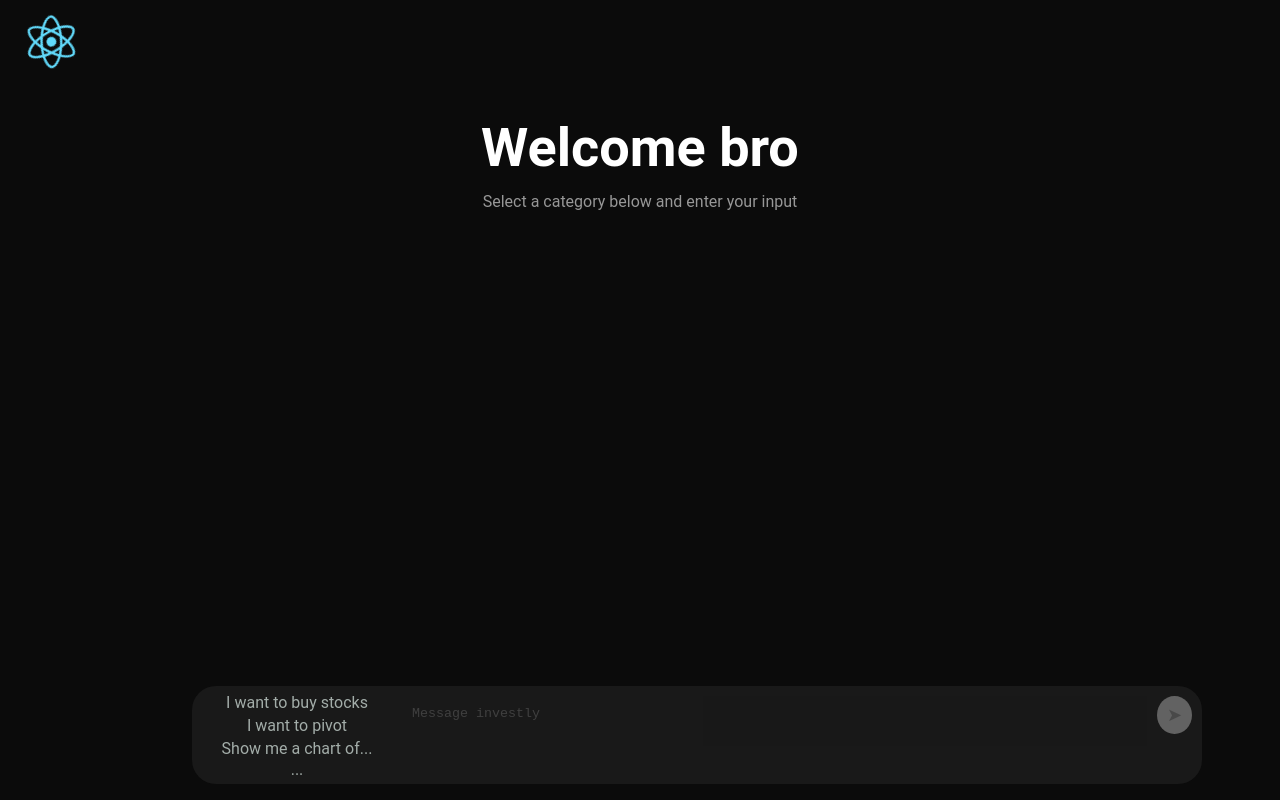
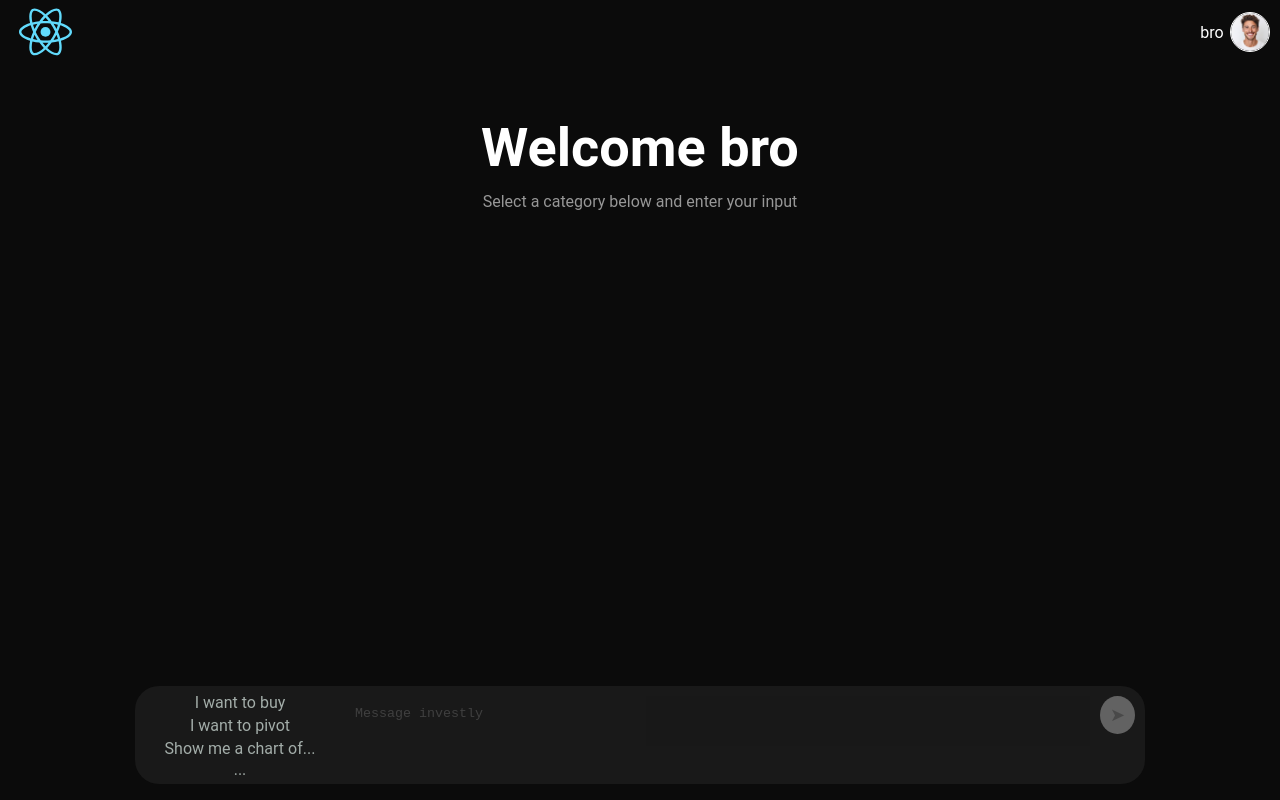
Before and after one commit to arsentsn/investly-frontend, a React (Create React App) app: page / in a window 1280 px wide. Built offline with nearby package versions, Linux system fonts and the light colour scheme.

Commit message:
centered input and added header

```diff
--- a/src/App.css
+++ b/src/App.css
@@ -1,4 +1,8 @@
 .App {
+  display: flex;
+  flex-direction: column;
+  align-items: center;
+  min-height: 100vh;
   text-align: center;
 }
 
@@ -7,6 +11,29 @@
 body {
   font-family: 'Roboto', 'Courier New', Courier, monospace;
   background-color: #0b0b0b;
+  margin: 0;
+  padding: 0;
+}
+
+.header {
+  display: flex;
+  justify-content: space-between;
+  width: 100%;
+}
+
+.profile {
+  color: white;
+  display: flex;
+  flex-direction: row;
+  align-items: center;
+  margin-right: 10px;
+}
+
+.profile-pic {
+  height: 2.4em;
+  border-radius: 50%;
+  border: 1px solid rgb(255, 255, 255);
+  margin-left: 6px;
 }
 
 .welcome-header {
@@ -67,7 +94,6 @@ body {
 .input-container {
   position: fixed;
   bottom: 2%;
-  left: 15%;
   display: flex;
   flex-direction: row;
 }
@@ -146,10 +172,7 @@ input[type="radio"]:checked+.radio-input-label {
 
 .logo {
   height: 4em;
-  position: fixed;
-  left: 6px;
-  top: 10px;
-  animation: App-logo-spin 6s infinite linear;
+  /* padding-left: 4px; */
 }
 
 .submit-button {
--- a/src/App.js
+++ b/src/App.js
@@ -1,19 +1,39 @@
 import React, { useState } from 'react';
 import logo from './logo.svg';
+import profilePic from './profile-pic.jpg';
 import './App.css';
 
 function App() {
   return (
     <div className="App">
+      <Header />
       <WelcomeMsg />
-      <Logo />
       <InputBox />
     </div>
   );
 }
 
+const user = "bro"
+
+function Header() {
+  return (
+    <div className="header">
+      <Logo />
+      <Profile />
+    </div>
+  )
+}
+
+function Profile() {
+  return (
+    <div className="profile">
+      <a className="profile-link">{user}</a>
+      <img src={profilePic} className="profile-pic" alt="profile-pic" />
+    </div>
+  )
+}
+
 function WelcomeMsg() {
-  const user = "bro"
   return (
     <>
       <h1 className="welcome-header">Welcome {user}</h1>
@@ -60,7 +80,7 @@ function InputCategories({ selectedOption, setSelectedOption }) {
           onChange={handleOptionChange}
         />
         <label className="radio-input-label" htmlFor="buy">
-          I want to buy stocks
+          I want to buy
         </label>
       </div>
       <div>
```
Also changed, not shown: src/profile-pic.jpg (added).
